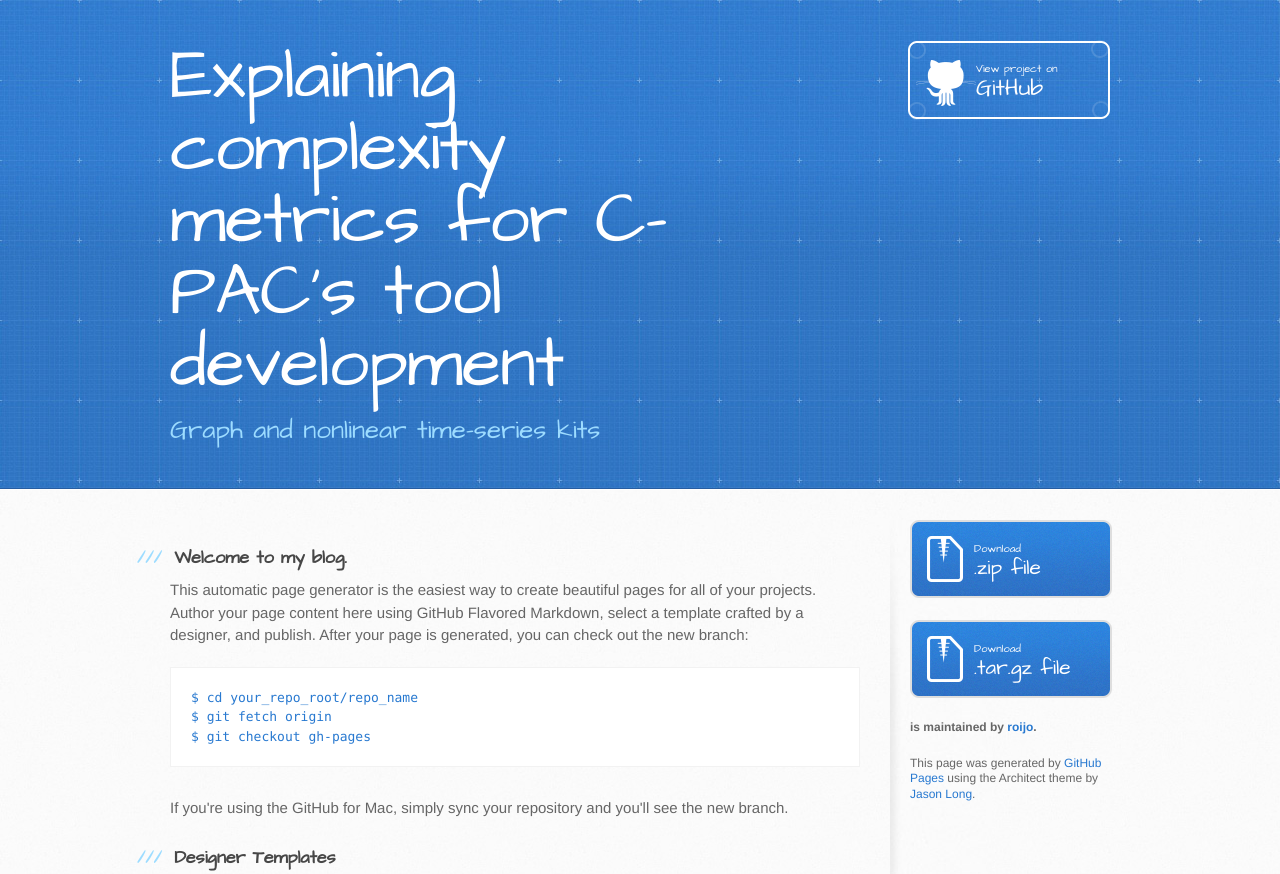
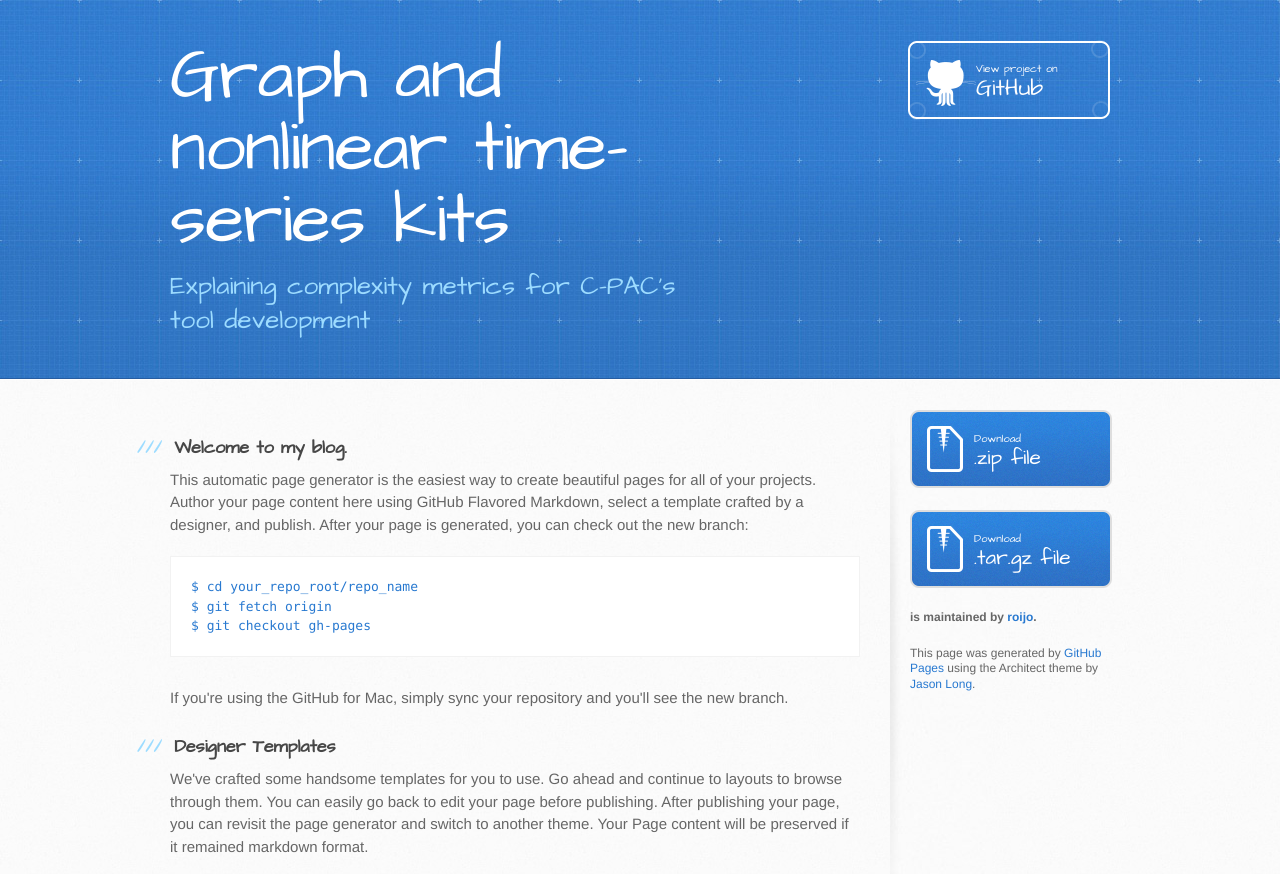
Before and after one commit to roijo/complexity-toolboxing, a plain HTML site: page index.html in a window 1280 px wide. Shown: the top 874 px of the page. Drawn offline with Linux system fonts and the light colour scheme.

Commit message:
Update index.html

```diff
--- a/index.html
+++ b/index.html
@@ -19,8 +19,8 @@
   <body>
     <header>
       <div class="inner">
-        <h1>Explaining complexity metrics for C-PAC's tool development</h1>
-        <h2>Graph and nonlinear time-series kits</h2>
+        <h1>Graph and nonlinear time-series kits</h1>
+        <h2>Explaining complexity metrics for C-PAC's tool development</h2>
         <a href="https://github.com/roijo/complexity-toolboxing" class="button"><small>View project on</small> GitHub</a>
       </div>
     </header>
```
